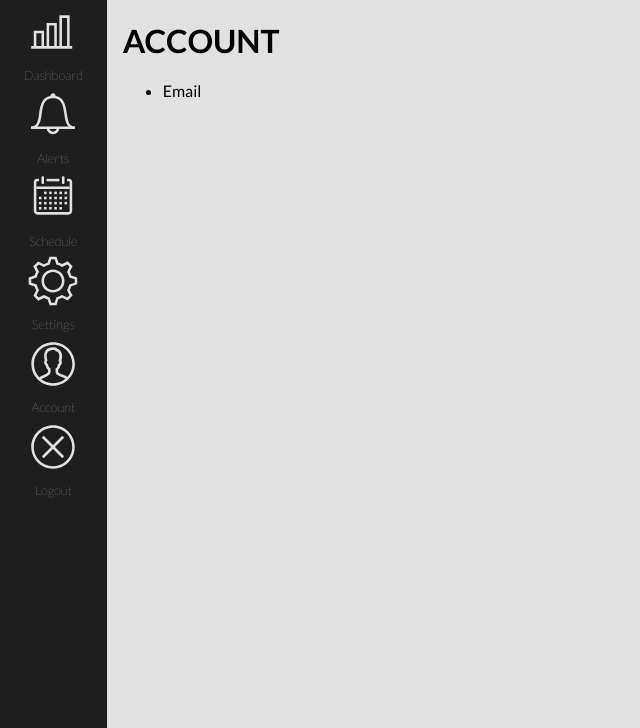
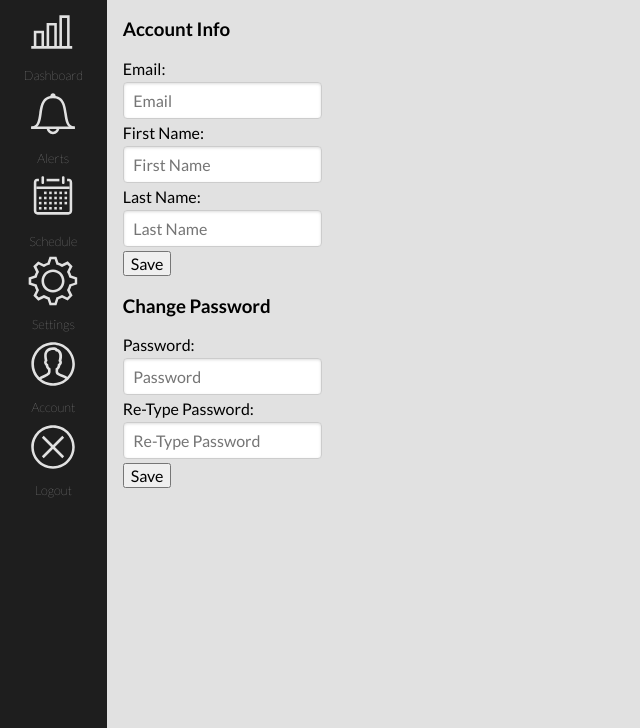
Before and after one commit to simpleoncall/simpleoncall, a Django app: template simpleoncall/templates/account.html in a window 1280 px wide. Shown: the part 49-777 px from the top of the page, without its empty margins (0-640 px from the left). Run offline with Django 3.2, Linux system fonts and the light colour scheme; the template is opened without the code that fills it: values that come from a table or form of the project are taken from there, others are empty; parts of the project's set-up code (start-up, migrations or seed data) failed here and were passed over.

Commit message:
add account edit forms

```diff
--- /dev/null
+++ b/simpleoncall/forms/account.py
@@ -0,0 +1,51 @@
+from django import forms
+
+from simpleoncall.models import User
+
+
+class EditAccountForm(forms.ModelForm):
+    username = forms.EmailField(
+        label='Email', max_length=100, required=True,
+        widget=forms.TextInput(attrs={'placeholder': 'Email'})
+    )
+    first_name = forms.CharField(
+        label='First Name', max_length=100, required=False,
+        widget=forms.TextInput(attrs={'placeholder': 'First Name'})
+    )
+    last_name = forms.CharField(
+        label='Last Name', max_length=100, required=False,
+        widget=forms.TextInput(attrs={'placeholder': 'Last Name'})
+    )
+
+    class Meta:
+        fields = ('username', 'first_name', 'last_name')
+        model = User
+
+    def save(self, commit=True):
+        user = super(EditAccountForm, self).save(commit=False)
+        user.email = user.username
+        if commit:
+            user.save()
+        return user
+
+
+class ChangePasswordForm(forms.ModelForm):
+    password_1 = forms.CharField(
+        label='Password', required=True,
+        widget=forms.PasswordInput(attrs={'placeholder': 'Password'})
+    )
+    password_2 = forms.CharField(
+        label='Re-Type Password', required=True,
+        widget=forms.PasswordInput(attrs={'placeholder': 'Re-Type Password'})
+    )
+
+    class Meta:
+        fields = tuple()
+        model = User
+
+    def save(self, commit=True):
+        user = super(ChangePasswordForm, self).save(commit=False)
+        user.set_password(self.cleaned_data['password_1'])
+        if commit:
+            user.save()
+        return user
--- a/simpleoncall/templates/account.html
+++ b/simpleoncall/templates/account.html
@@ -2,13 +2,22 @@
 
 {% block content %}
 <article id="account">
-  <h1>Account</h1>
-
-  <ul>
-    <li>
-      <label>Email</label>
-      <span>{{ user.email }}</span>
-    </li>
-  </ul>
+  <section>
+    <h3>Account Info</h3>
+    <form class="pure-form pure-form-stacked" action="{% url 'account' %}" method="POST">
+      {% csrf_token %}
+      {{ edit_account_form }}
+      <input type="submit" value="Save" />
+    </form>
+  </section>
+  <section>
+    <h3>Change Password</h3>
+    <form class="pure-form pure-form-stacked" action="{% url 'account' %}" method="POST">
+      {% csrf_token %}
+      <input type="hidden" name="password_form" value="1" />
+      {{ change_password_form }}
+      <input type="submit" value="Save" />
+    </form>
+  </section>
 </article>
 {% endblock %}
```
Also changed, not shown: simpleoncall/views.py (+26 -1 lines).
